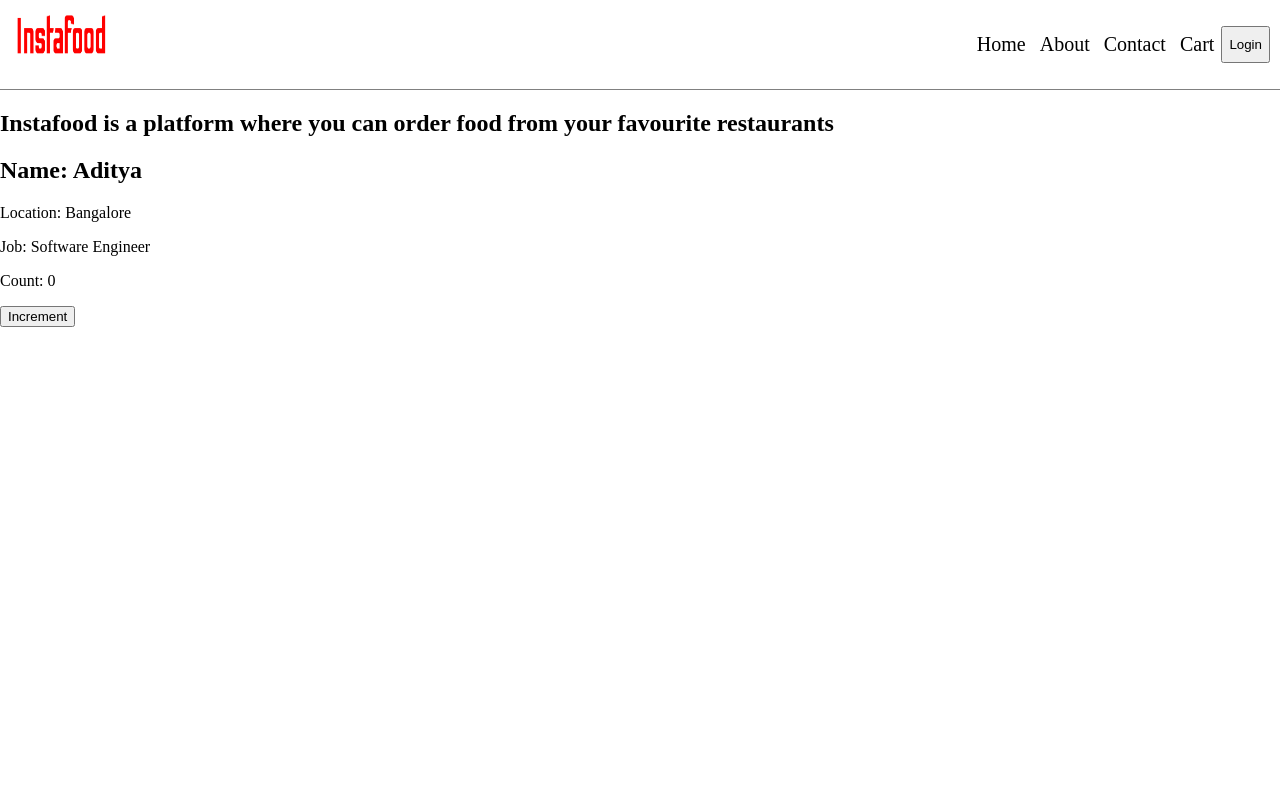
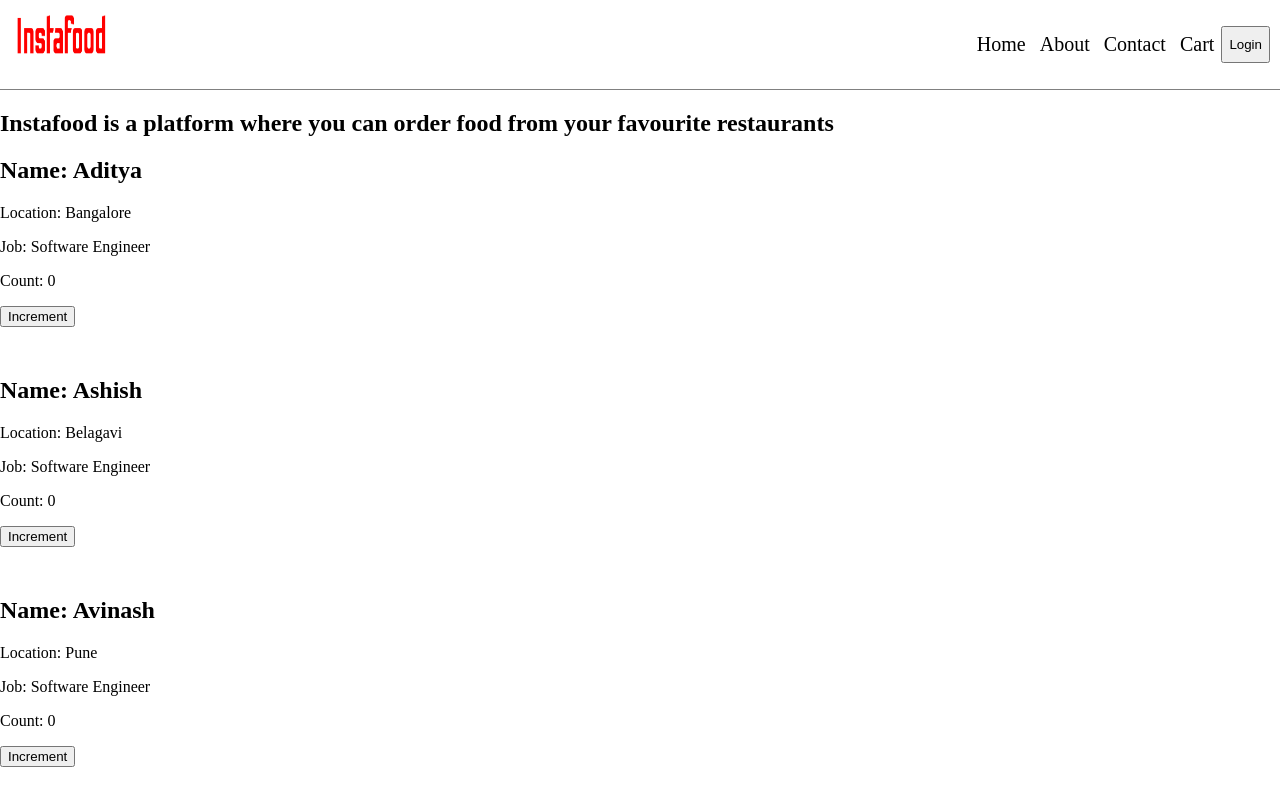
Before and after one commit to aditya-desai-19/Food_Ordering_App, a React (Vite) app: page /about in a window 1280 px wide. Built offline with nearby package versions, Linux system fonts and the light colour scheme.

Commit message:
Learn react life cycle methods

```diff
--- a/src/components/UserClass.tsx
+++ b/src/components/UserClass.tsx
@@ -11,15 +11,22 @@ type UserProps = {
 class UserClass extends React.Component<UserProps, { count: number }> {
     constructor(props: UserProps) {
         super(props);
+        console.log(this.props.name + "Child constructor");
 
         this.state = {
             count: 0,
         }
     }
 
+    componentDidMount(): void {
+        console.log(this.props.name + "Child componentDidMount");
+    }
+
     render(): React.ReactNode {
         const { name, location, position } = this.props
         const { count } = this.state;
+
+        console.log(this.props.name + "Child render")
 
         const increaseCount = () => {
             this.setState({
--- a/src/containers/About.tsx
+++ b/src/containers/About.tsx
@@ -1,13 +1,35 @@
-import React from "react";
+import React, { Component } from "react";
 import UserClass from "../components/UserClass";
 
-const About: React.FC = () => {
-    return (
-        <div>
-            <h2>Instafood is a platform where you can order food from your favourite restaurants</h2>
-            <UserClass name="Aditya" location="Bangalore" position="Software Engineer"/>
-        </div>
-    )
+class About extends Component {
+    constructor(props) {
+        super(props);
+        console.log("Parent constructor");
+    }
+
+    componentDidMount(): void {
+        console.log("Parent componentDidMount");
+    }
+
+    render(): React.ReactNode {
+        console.log("Parent render called")
+        return (
+            <div>
+                <h2>Instafood is a platform where you can order food from your favourite restaurants</h2>
+                <UserClass name="Aditya" location="Bangalore" position="Software Engineer" />
+                <UserClass name="Ashish" location="Belagavi" position="Software Engineer" />
+                <UserClass name="Avinash" location="Pune" position="Software Engineer" />
+            </div>
+        )
+    }
 }
+// const About: React.FC = () => {
+//     return (
+//         <div>
+//             <h2>Instafood is a platform where you can order food from your favourite restaurants</h2>
+//             <UserClass name="Aditya" location="Bangalore" position="Software Engineer"/>
+//         </div>
+//     )
+// }
 
 export default About;
```
